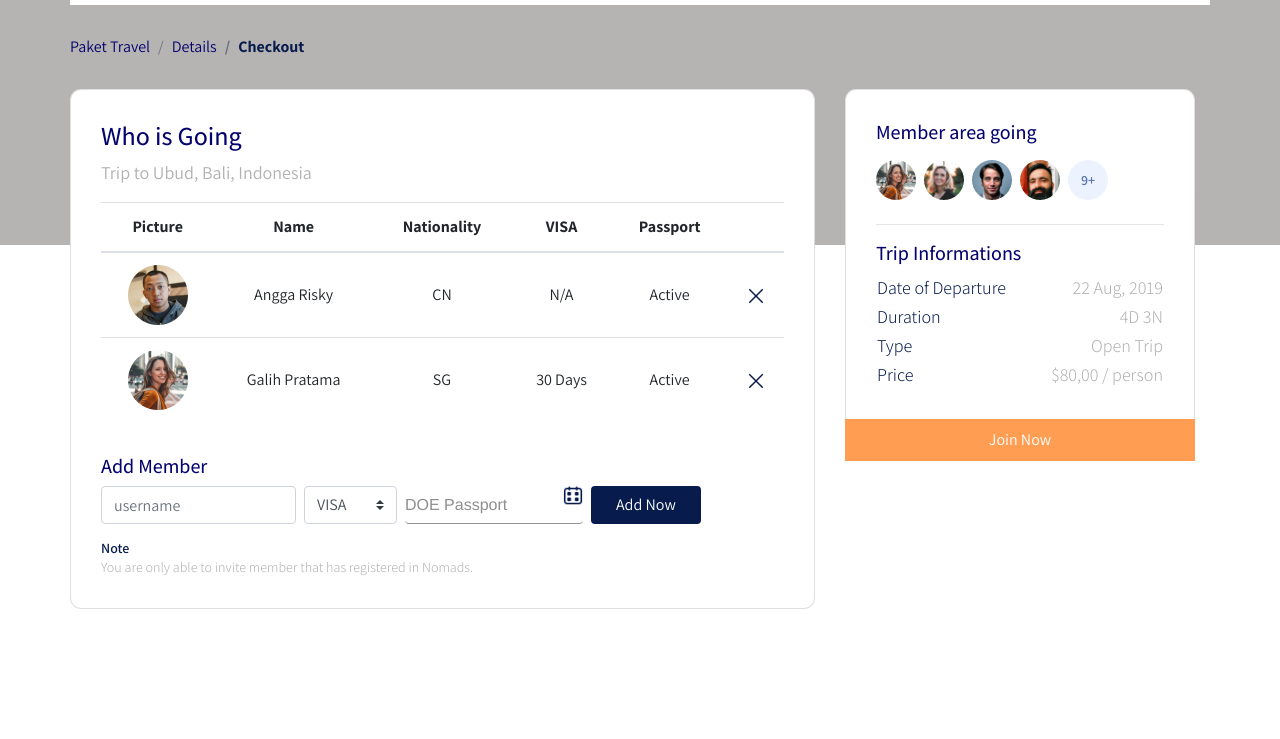
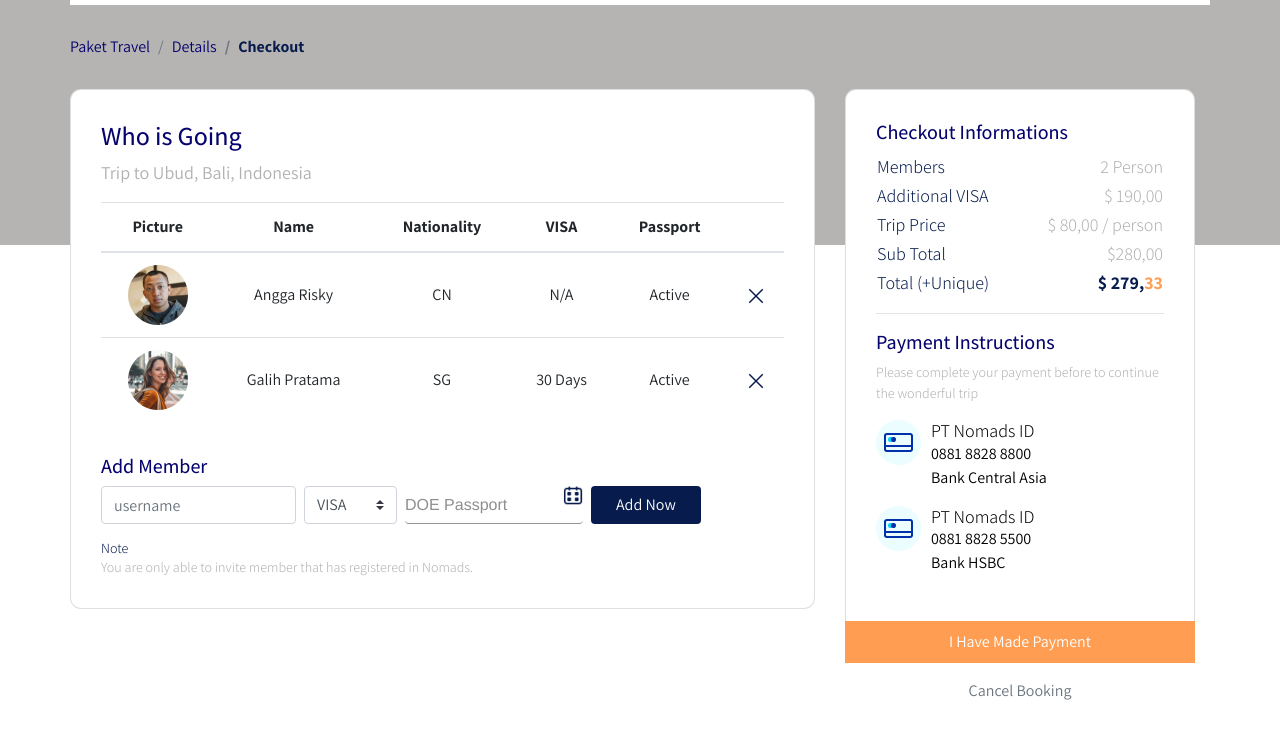
Before and after one commit to darmariduan/nomads-template, a plain HTML site: page checkout.html in a window 1280 px wide. Shown: the part 61-800 px from the top of the page. Drawn offline with Linux system fonts and the light colour scheme; a web font is replaced by a local one.

Commit message:
Copy of #2.5.3.2 Membuat Bagian Kanan

```diff
--- a/checkout.html
+++ b/checkout.html
@@ -148,39 +148,83 @@
             </div>
             <div class="col-lg-4">
               <div class="card card-details card-right">
-                <h2>Member area going</h2>
-                <div class="members my-2">
-                  <img
-                    src="frontend/images/members.png"
-                    alt=""
-                    class="member-image mr-2"
-                  />
-                </div>
-                <hr />
-                <h2>Trip Informations</h2>
+                <h2>Checkout Informations</h2>
+
                 <table class="trip-informations">
                   <tr>
-                    <th width="50%">Date of Departure</th>
-                    <td width="50%" class="text-right">22 Aug, 2019</td>
+                    <th width="50%">Members</th>
+                    <td width="50%" class="text-right">2 Person</td>
                   </tr>
                   <tr>
-                    <th width="50%">Duration</th>
-                    <td width="50%" class="text-right">4D 3N</td>
+                    <th width="50%">Additional VISA</th>
+                    <td width="50%" class="text-right">$ 190,00</td>
                   </tr>
                   <tr>
-                    <th width="50%">Type</th>
-                    <td width="50%" class="text-right">Open Trip</td>
+                    <th width="50%">Trip Price</th>
+                    <td width="50%" class="text-right">$ 80,00 / person</td>
                   </tr>
                   <tr>
-                    <th width="50%">Price</th>
-                    <td width="50%" class="text-right">$80,00 / person</td>
+                    <th width="50%">Sub Total</th>
+                    <td width="50%" class="text-right">$280,00</td>
+                  </tr>
+                  <tr>
+                    <th width="50%">Total (+Unique)</th>
+                    <td width="50%" class="text-right text-total">
+                      <span class="text-blue">$ 279,</span
+                      ><span class="text-orange">33</span>
+                    </td>
                   </tr>
                 </table>
+                <hr />
+                <h2>Payment Instructions</h2>
+                <p class="payment-instructions">
+                  Please complete your payment before to continue the wonderful
+                  trip
+                </p>
+                <div class="bank">
+                  <div class="bank-item pb-3">
+                    <img
+                      src="frontend/images/ic_bank.png"
+                      alt=""
+                      class="bank-image"
+                    />
+                    <div class="description">
+                      <h3>PT Nomads ID</h3>
+                      <p>
+                        0881 8828 8800
+                        <br />
+                        Bank Central Asia
+                      </p>
+                    </div>
+                    <div class="clearfix"></div>
+                  </div>
+                </div>
+                <div class="bank">
+                  <div class="bank-item pb-3">
+                    <img
+                      src="frontend/images/ic_bank.png"
+                      alt=""
+                      class="bank-image"
+                    />
+                    <div class="description">
+                      <h3>PT Nomads ID</h3>
+                      <p>
+                        0881 8828 5500
+                        <br />
+                        Bank HSBC
+                      </p>
+                    </div>
+                    <div class="clearfix"></div>
+                  </div>
+                </div>
               </div>
               <div class="join-container">
                 <a href="#" class="btn btn-block btn-join-now mt-3 py-2">
-                  Join Now
+                  I Have Made Payment
                 </a>
+              </div>
+              <div class="text-center mt-3">
+                <a href="#" class="text-muted"> Cancel Booking </a>
               </div>
             </div>
           </div>
--- a/frontend/styles/main.scss
+++ b/frontend/styles/main.scss
@@ -296,10 +296,55 @@ header {
         font-size: 18px;
         color: #b1b1b1;
       }
+
+      .text-blue {
+        color: #071c4d;
+        font-weight: bold;
+      }
+
+      .text-orange {
+        color: #ff9e53;
+        font-weight: bold;
+      }
+    }
+
+    .payment-instructions {
+      font-weight: 300;
+      font-size: 14px;
+      color: #b1b1b1;
+    }
+
+    .bank {
+      .bank-item {
+        h3 {
+          font-size: 18px;
+          color: #000000;
+          margin-bottom: 0;
+        }
+        p {
+          margin-bottom: 0;
+        }
+        .description {
+          margin-left: 10px;
+          overflow: hidden;
+          float: left;
+          p {
+            font-weight: normal;
+            font-size: 16px;
+            color: #000000;
+          }
+        }
+      }
+
+      .bank-image {
+        width: 45px;
+        height: 45px;
+        float: left;
+      }
     }
 
     h3 {
-      font-weight: 600;
+      font-weight: 300;
       font-size: 14px;
       color: #071c4d;
     }
```
Also changed, not shown: frontend/styles/main.css, 1 other file.
